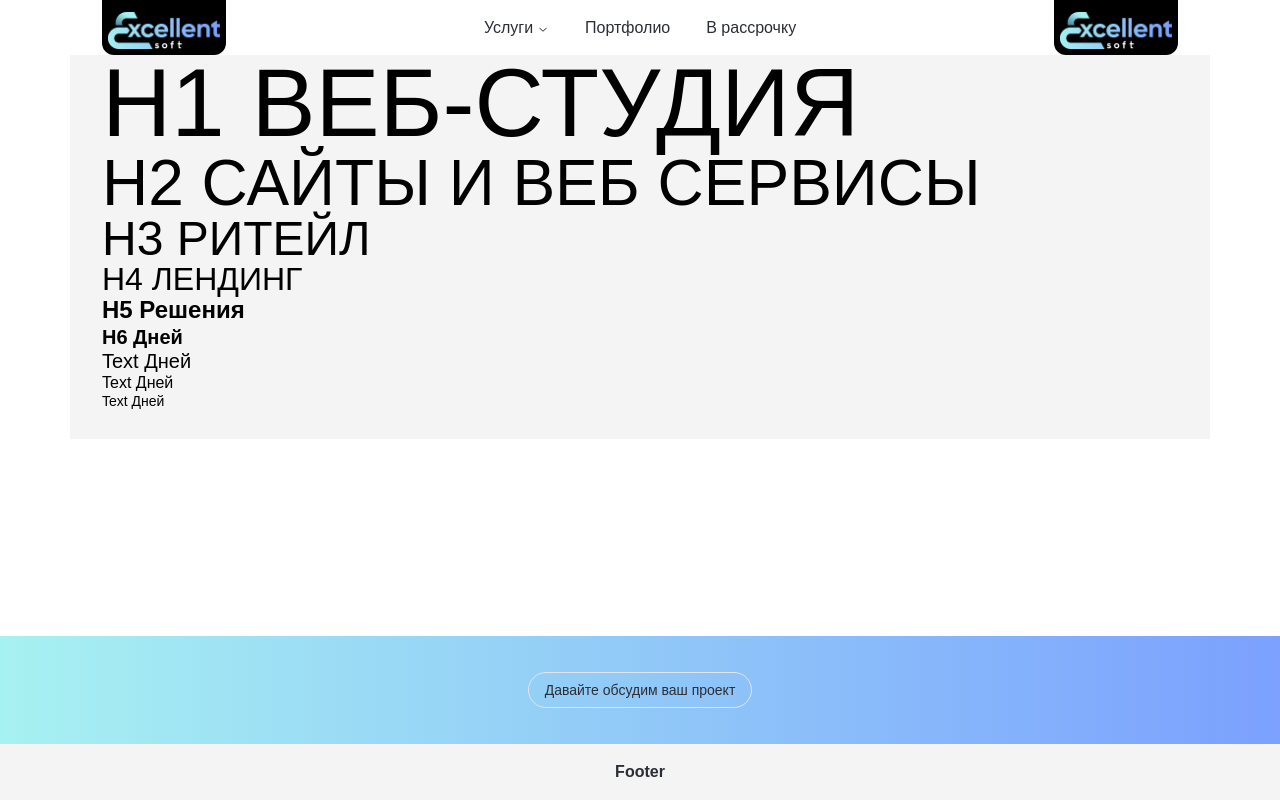
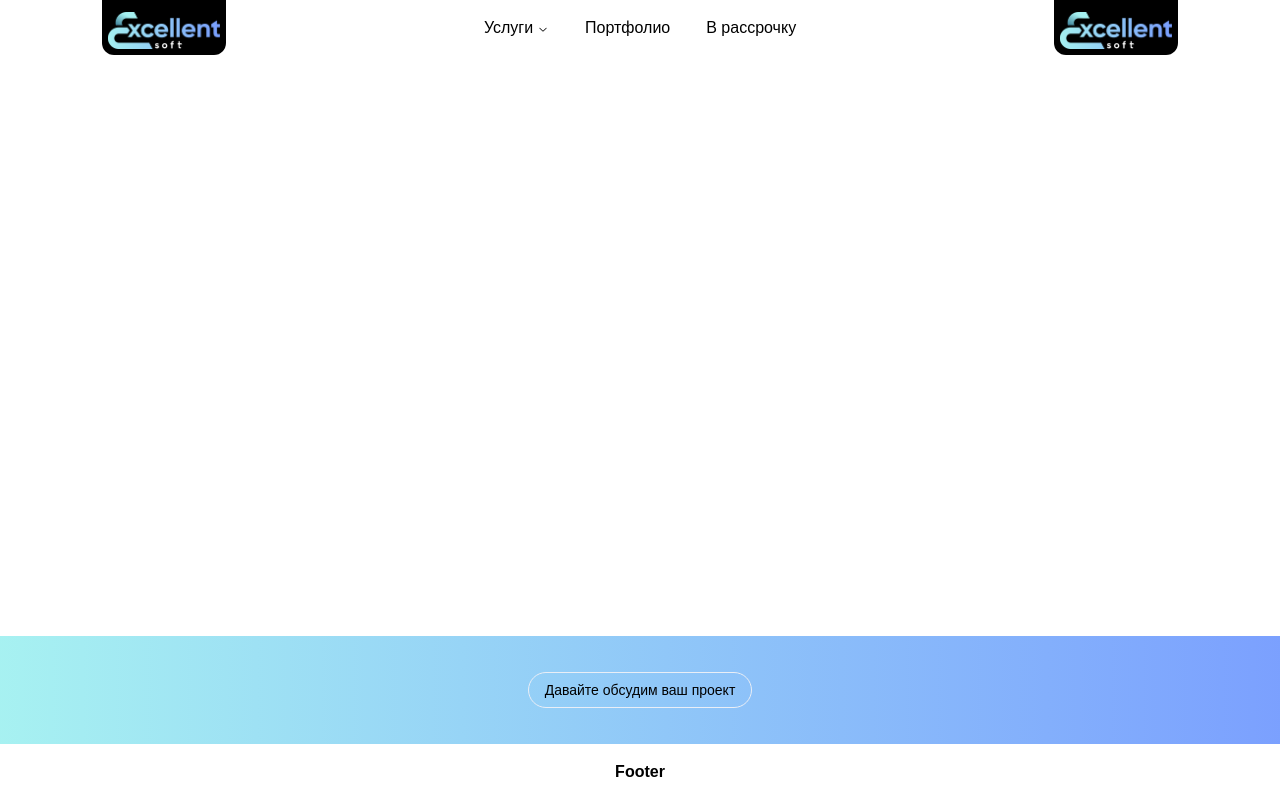
Before and after one commit to vzkharov/excellent-soft, a Next.js app: page / in a window 1280 px wide. Built offline with nearby package versions, Linux system fonts and the light colour scheme.

Commit message:
core: update global variables and tailwind config

```diff
--- a/src/app/(content)/(index)/page.tsx
+++ b/src/app/(content)/(index)/page.tsx
@@ -1,19 +1,7 @@
 import type { Page } from '~/lib/types'
 
 const HomePage: Page = () => {
-	return (
-		<section className="container h-96 bg-muted">
-			<h1>H1 Веб-студия</h1>
-			<h2>h2 сайты и веб сервисы </h2>
-			<h3>h3 Ритейл</h3>
-			<h4>h4 Лендинг</h4>
-			<h5>Н5 Решения</h5>
-			<h6>Н6 Дней</h6>
-			<p className="large">Text Дней</p>
-			<p>Text Дней</p>
-			<p className="small">Text Дней</p>
-		</section>
-	)
+	return <section className="bg-muted container h-96"></section>
 }
 
 export default HomePage
--- a/src/app/(content)/globals.css
+++ b/src/app/(content)/globals.css
@@ -4,40 +4,27 @@
 
 @layer base {
 	:root {
-		--background: 0 0% 100%;
-		--foreground: 225 12% 19%;
-		--card: 0 0% 100%;
-		--card-foreground: 240 10% 3.9%;
-		--popover: 0 0% 100%;
-		--popover-foreground: 240 10% 3.9%;
-		--primary: 240 5.9% 10%;
-		--primary-foreground: 0 0% 98%;
-		--secondary: 76 100% 69%;
-		--secondary-foreground: 240 5.9% 10%;
-		--muted: 240 4.8% 95.9%;
-		--muted-foreground: 240 3.8% 46.1%;
-		--accent: 240 4.8% 95.9%;
-		--accent-foreground: 240 5.9% 10%;
-		--destructive: 0 84.2% 60.2%;
-		--destructive-foreground: 0 0% 98%;
-		--border: 0 0% 100%;
-		--input: 240 5.9% 90%;
-		--ring: 240 10% 3.9%;
-		--radius: 0.5rem;
-
-		--text: 0, 0%, 0%;
-
+		--white: 0 0% 100%;
+		--black: 0, 0%, 0%;
+		--gray-800: 225, 12%, 19%;
+		--gray-700: 222, 10%, 25%;
+		--gray-600: 222, 9%, 38%;
+		--gray-400: 230, 13%, 72%;
+		--gray-300: 217, 24%, 87%;
+		--gray-200: 218, 44%, 94%;
+		--lime: 76, 100%, 69%;
+		--blue: 223, 100%, 74%;
 		--gradient-start: 180 73% 80%;
 		--gradient-end: 223 99% 74%;
+
+		--radius-button: 35px;
+		--radius-block: 20px;
 	}
 }
 
 @layer base {
-	* {
-		@apply border-border;
-	}
 	body {
-		@apply overflow-x-clip bg-background text-foreground;
+		@apply overflow-x-clip bg-white text-black;
 	}
 }
 
@@ -46,7 +33,7 @@ h1 {
 	font-size: 6rem;
 	line-height: 100%;
 	font-weight: 400;
-	color: hsl(var(--text));
+	color: hsl(var(--black));
 	text-transform: uppercase;
 }
 
@@ -55,7 +42,7 @@ h2 {
 	font-size: 4rem;
 	line-height: 100%;
 	font-weight: 400;
-	color: hsl(var(--text));
+	color: hsl(var(--black));
 	text-transform: uppercase;
 }
 
@@ -64,7 +51,7 @@ h3 {
 	font-size: 3rem;
 	line-height: 100%;
 	font-weight: 400;
-	color: hsl(var(--text));
+	color: hsl(var(--black));
 	text-transform: uppercase;
 }
 
@@ -73,7 +60,7 @@ h4 {
 	font-size: 2rem;
 	line-height: 100%;
 	font-weight: 400;
-	color: hsl(var(--text));
+	color: hsl(var(--black));
 	text-transform: uppercase;
 }
 
@@ -82,7 +69,7 @@ h5 {
 	font-size: 1.5rem;
 	line-height: 123.8%;
 	font-weight: 700;
-	color: hsl(var(--text));
+	color: hsl(var(--black));
 }
 
 h6 {
@@ -90,7 +77,7 @@ h6 {
 	font-size: 1.25rem;
 	line-height: 123.8%;
 	font-weight: 700;
-	color: hsl(var(--text));
+	color: hsl(var(--black));
 }
 
 p {
@@ -98,7 +85,7 @@ p {
 	font-size: 1rem;
 	line-height: 120%;
 	font-weight: 400;
-	color: hsl(var(--text));
+	color: hsl(var(--black));
 }
 
 p.large {
@@ -106,7 +93,7 @@ p.large {
 	font-size: 1.25rem;
 	line-height: 120%;
 	font-weight: 400;
-	color: hsl(var(--text));
+	color: hsl(var(--black));
 }
 
 p.small {
@@ -114,5 +101,5 @@ p.small {
 	font-size: 0.875rem;
 	line-height: 120%;
 	font-weight: 400;
-	color: hsl(var(--text));
+	color: hsl(var(--black));
 }
--- a/src/app/(content)/layout.tsx
+++ b/src/app/(content)/layout.tsx
@@ -3,8 +3,6 @@ import './globals.css'
 import type { Metadata, Viewport } from 'next'
 
 import localFont from 'next/font/local'
-import { Bebas_Neue } from 'next/font/google'
-
 import { DOMAIN_URL, FACEBOOK_VERIFICATION, GOOGLE_VERIFICATION, YANDEX_VERIFICATION } from '~/env'
 
 import type { Layout } from '~/lib/types'
--- a/tailwind.config.ts
+++ b/tailwind.config.ts
@@ -13,39 +13,18 @@ const config = {
 		},
 		extend: {
 			colors: {
-				border: 'hsl(var(--border))',
-				input: 'hsl(var(--input))',
-				ring: 'hsl(var(--ring))',
-				background: 'hsl(var(--background))',
-				foreground: 'hsl(var(--foreground))',
-				primary: {
-					DEFAULT: 'hsl(var(--primary))',
-					foreground: 'hsl(var(--primary-foreground))',
+				white: 'hsl(var(--white))',
+				black: 'hsl(var(--black))',
+				gray: {
+					200: 'hsl(var(--gray-200))',
+					300: 'hsl(var(--gray-300))',
+					400: 'hsl(var(--gray-400))',
+					600: 'hsl(var(--gray-600))',
+					700: 'hsl(var(--gray-700))',
+					800: 'hsl(var(--gray-800))',
 				},
-				secondary: {
-					DEFAULT: 'hsl(var(--secondary))',
-					foreground: 'hsl(var(--secondary-foreground))',
-				},
-				destructive: {
-					DEFAULT: 'hsl(var(--destructive))',
-					foreground: 'hsl(var(--destructive-foreground))',
-				},
-				muted: {
-					DEFAULT: 'hsl(var(--muted))',
-					foreground: 'hsl(var(--muted-foreground))',
-				},
-				accent: {
-					DEFAULT: 'hsl(var(--accent))',
-					foreground: 'hsl(var(--accent-foreground))',
-				},
-				popover: {
-					DEFAULT: 'hsl(var(--popover))',
-					foreground: 'hsl(var(--popover-foreground))',
-				},
-				card: {
-					DEFAULT: 'hsl(var(--card))',
-					foreground: 'hsl(var(--card-foreground))',
-				},
+				lime: 'hsl(var(--lime))',
+				blue: 'hsl(var(--blue))',
 
 				'gradient-start': 'hsl(var(--gradient-start))',
 				'gradient-end': 'hsl(var(--gradient-end))',
@@ -55,23 +34,8 @@ const config = {
 				mono: ['var(--font-bebas)'],
 			},
 			borderRadius: {
-				lg: 'var(--radius)',
-				md: 'calc(var(--radius) - 2px)',
-				sm: 'calc(var(--radius) - 4px)',
-			},
-			keyframes: {
-				'accordion-down': {
-					from: { height: '0' },
-					to: { height: 'var(--radix-accordion-content-height)' },
-				},
-				'accordion-up': {
-					from: { height: 'var(--radix-accordion-content-height)' },
-					to: { height: '0' },
-				},
-			},
-			animation: {
-				'accordion-down': 'accordion-down 0.2s ease-out',
-				'accordion-up': 'accordion-up 0.2s ease-out',
+				button: 'var(--radius-button)',
+				block: 'var(--radius-block)',
 			},
 		},
 	},
```
